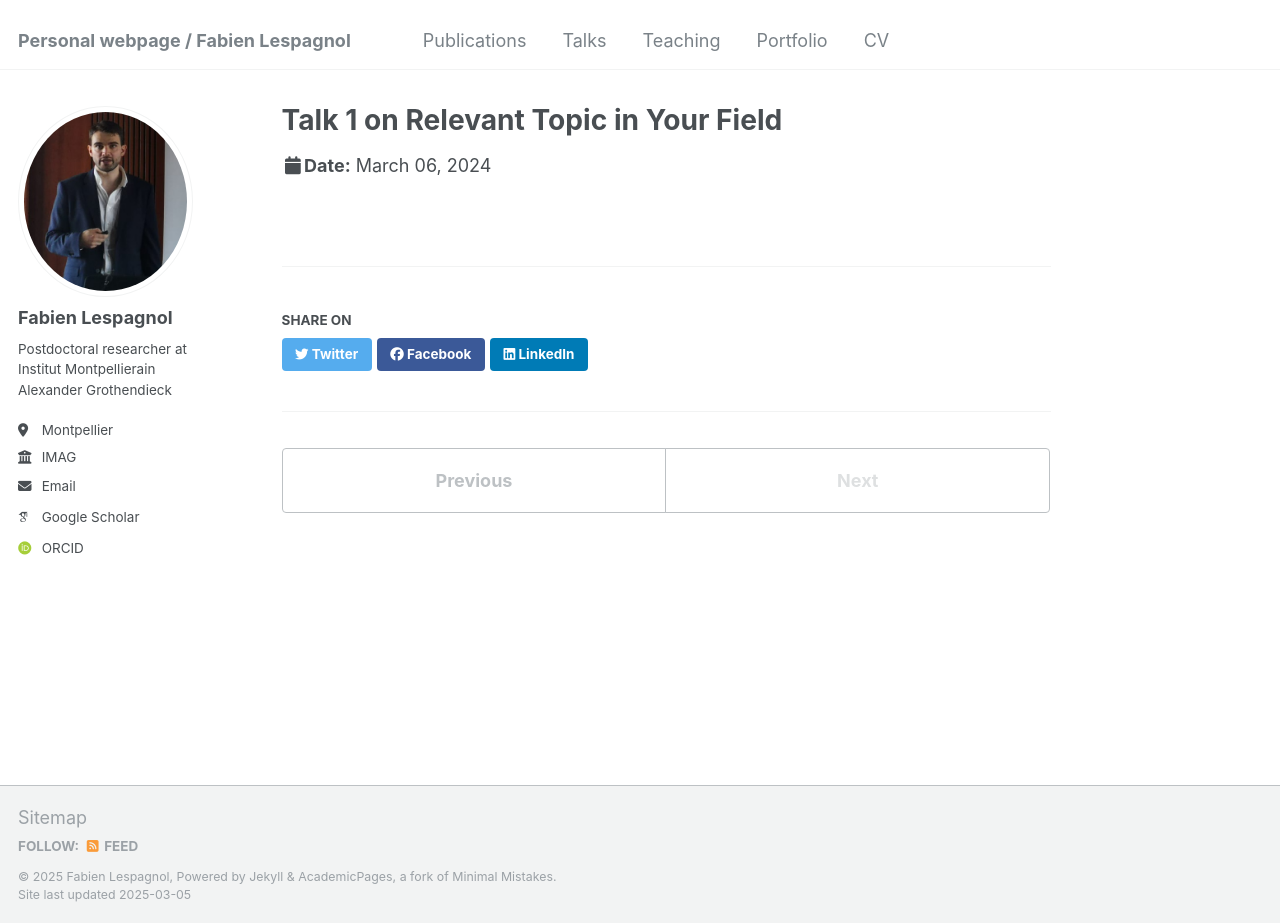
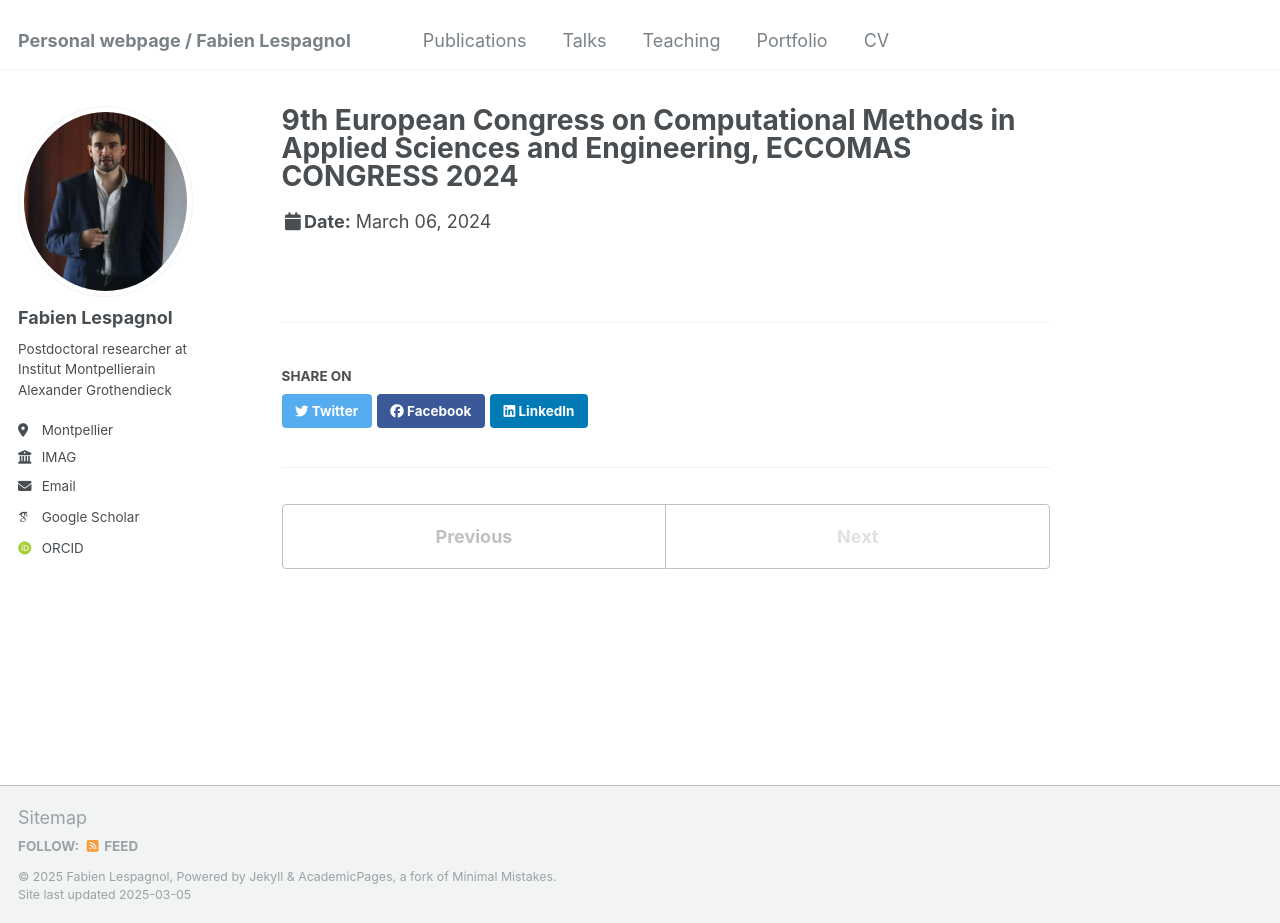
Before and after one commit to FabienLespagnol/fabienlespagnol.github.io, a Jekyll site: the page built from _talks/ECCOMAS_LISBON_2024.md, in a window 1280 px wide and 923 px high. Built offline with Jekyll 4.4.1, drawn with Linux system fonts in a browser that asks for light colours; some web fonts are replaced.

Commit message:
Update ECCOMAS_LISBON_2024.md

```diff
--- a/_talks/ECCOMAS_LISBON_2024.md
+++ b/_talks/ECCOMAS_LISBON_2024.md
@@ -1,5 +1,5 @@
 ---
-title: "Talk 1 on Relevant Topic in Your Field"
+title: "9th European Congress on Computational Methods in Applied Sciences and Engineering, ECCOMAS CONGRESS 2024"
 collection: talks
 type: "Talk"
 permalink: /talks/ECCOMAS_LISBON_2024
```
